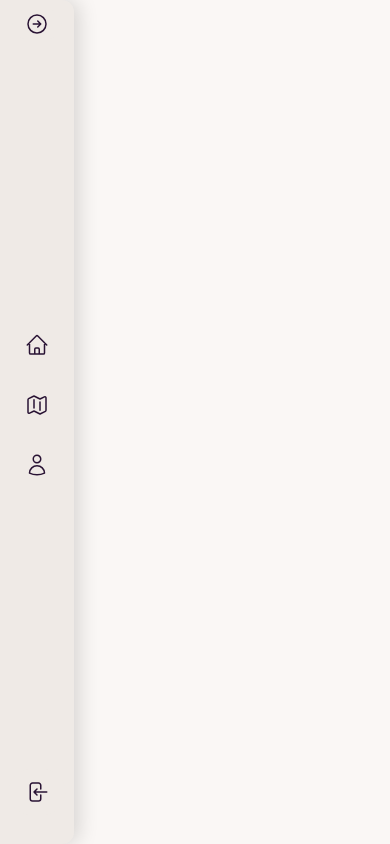
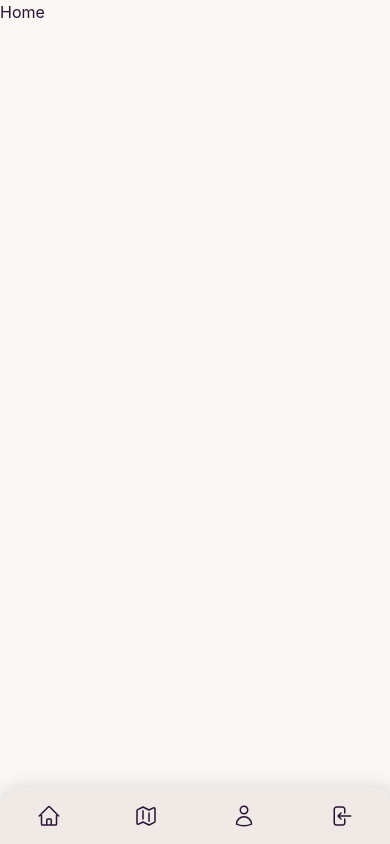
Before and after one commit to WildCodeSchool/2023-03-wns-keller-groupe3, a React (Create React App) app in the folder client/: page / in a window 390 px wide. Built offline with nearby package versions, Linux system fonts and the light colour scheme.

Commit message:
mobile view

```diff
--- a/client/src/components/Nav.tsx
+++ b/client/src/components/Nav.tsx
@@ -1,17 +1,106 @@
 import { useState } from "react";
 import { Link } from "react-router-dom";
+import logo from "../assets/logo.png";
 
 export default function Sidebar() {
   const [isOpen, setIsOpen] = useState(false);
 
   return (
     <div
-      className={`z-10 fixed h-full menu bg-base-200 w-${
-        isOpen ? "48" : "20"
-      } flex justify-between rounded-r-xl shadow-[5px_0px_20px_0px_#00000024]`}
+      className={`z-10 fixed bottom-0 w-full h-14  md:fixed md:h-full md:menu bg-base-200 ${
+        isOpen ? "md:w-48" : "md:w-20"
+      } flex justify-between rounded-tl-xl rounded-tr-xl md:rounded-r-xl md:rounded-tl-none shadow-[5px_0px_20px_0px_#00000024]`}
     >
+      <img
+        alt='logo'
+        className='hidden md:block md:mask mask-circle w-14 mx-auto'
+        src={logo}
+      />
+      <ul className='flex items-center justify-around w-full md:flex-col md:items-start mx-auto'>
+        <li className='md:mb-5'>
+          <Link to='/'>
+            <svg
+              xmlns='http://www.w3.org/2000/svg'
+              fill='none'
+              viewBox='0 0 24 24'
+              stroke-width='1.5'
+              stroke='currentColor'
+              className='w-6 h-6'
+            >
+              <path
+                stroke-linecap='round'
+                stroke-linejoin='round'
+                d='M2.25 12l8.954-8.955c.44-.439 1.152-.439 1.591 0L21.75 12M4.5 9.75v10.125c0 .621.504 1.125 1.125 1.125H9.75v-4.875c0-.621.504-1.125 1.125-1.125h2.25c.621 0 1.125.504 1.125 1.125V21h4.125c.621 0 1.125-.504 1.125-1.125V9.75M8.25 21h8.25'
+              />
+            </svg>
+            {isOpen ? <p className='ml-2'>Acceuil</p> : null}
+          </Link>
+        </li>
+        <li className='md:mb-5'>
+          <Link to='/city'>
+            <svg
+              xmlns='http://www.w3.org/2000/svg'
+              fill='none'
+              viewBox='0 0 24 24'
+              stroke-width='1.5'
+              stroke='currentColor'
+              className='w-6 h-6'
+            >
+              <path
+                stroke-linecap='round'
+                stroke-linejoin='round'
+                d='M9 6.75V15m6-6v8.25m.503 3.498l4.875-2.437c.381-.19.622-.58.622-1.006V4.82c0-.836-.88-1.38-1.628-1.006l-3.869 1.934c-.317.159-.69.159-1.006 0L9.503 3.252a1.125 1.125 0 00-1.006 0L3.622 5.689C3.24 5.88 3 6.27 3 6.695V19.18c0 .836.88 1.38 1.628 1.006l3.869-1.934c.317-.159.69-.159 1.006 0l4.994 2.497c.317.158.69.158 1.006 0z'
+              />
+            </svg>
+            {isOpen ? <p className='ml-2'>Villes</p> : null}
+          </Link>
+        </li>
+        <li className='md:mb-5'>
+          <Link to='/user'>
+            <svg
+              xmlns='http://www.w3.org/2000/svg'
+              fill='none'
+              viewBox='0 0 24 24'
+              stroke-width='1.5'
+              stroke='currentColor'
+              className='w-6 h-6'
+            >
+              <path
+                stroke-linecap='round'
+                stroke-linejoin='round'
+                d='M15.75 6a3.75 3.75 0 11-7.5 0 3.75 3.75 0 017.5 0zM4.501 20.118a7.5 7.5 0 0114.998 0A17.933 17.933 0 0112 21.75c-2.676 0-5.216-.584-7.499-1.632z'
+              />
+            </svg>
+            {isOpen ? <p className='ml-2'>Profil</p> : null}
+          </Link>
+        </li>
+        <li>
+          <Link to='/'>
+            <svg
+              xmlns='http://www.w3.org/2000/svg'
+              fill='none'
+              viewBox='0 0 24 24'
+              stroke-width='1.5'
+              stroke='currentColor'
+              className='w-6 h-6'
+            >
+              <path
+                stroke-linecap='round'
+                stroke-linejoin='round'
+                d='M15.75 9V5.25A2.25 2.25 0 0013.5 3h-6a2.25 2.25 0 00-2.25 2.25v13.5A2.25 2.25 0 007.5 21h6a2.25 2.25 0 002.25-2.25V15M12 9l-3 3m0 0l3 3m-3-3h12.75'
+              />
+            </svg>
+            {isOpen ? (
+              <p className='lowercase font-normal'>Se déconnecter</p>
+            ) : null}
+          </Link>
+        </li>
+      </ul>
       <div className='mx-auto'>
-        <button className='btn btn-sm' onClick={() => setIsOpen(!isOpen)}>
+        <button
+          className='hidden md:block btn btn-sm'
+          onClick={() => setIsOpen(!isOpen)}
+        >
           {!isOpen ? (
             <svg
               xmlns='http://www.w3.org/2000/svg'
@@ -45,86 +134,6 @@ export default function Sidebar() {
           )}
         </button>
       </div>
-      <ul className='flex flex-col mx-auto'>
-        <li className='mb-5'>
-          <Link to='/'>
-            <svg
-              xmlns='http://www.w3.org/2000/svg'
-              fill='none'
-              viewBox='0 0 24 24'
-              stroke-width='1.5'
-              stroke='currentColor'
-              className='w-6 h-6'
-            >
-              <path
-                stroke-linecap='round'
-                stroke-linejoin='round'
-                d='M2.25 12l8.954-8.955c.44-.439 1.152-.439 1.591 0L21.75 12M4.5 9.75v10.125c0 .621.504 1.125 1.125 1.125H9.75v-4.875c0-.621.504-1.125 1.125-1.125h2.25c.621 0 1.125.504 1.125 1.125V21h4.125c.621 0 1.125-.504 1.125-1.125V9.75M8.25 21h8.25'
-              />
-            </svg>
-            {isOpen ? <p className='ml-2'>Acceuil</p> : null}
-          </Link>
-        </li>
-        <li className='mb-5'>
-          <Link to='/city'>
-            <svg
-              xmlns='http://www.w3.org/2000/svg'
-              fill='none'
-              viewBox='0 0 24 24'
-              stroke-width='1.5'
-              stroke='currentColor'
-              className='w-6 h-6'
-            >
-              <path
-                stroke-linecap='round'
-                stroke-linejoin='round'
-                d='M9 6.75V15m6-6v8.25m.503 3.498l4.875-2.437c.381-.19.622-.58.622-1.006V4.82c0-.836-.88-1.38-1.628-1.006l-3.869 1.934c-.317.159-.69.159-1.006 0L9.503 3.252a1.125 1.125 0 00-1.006 0L3.622 5.689C3.24 5.88 3 6.27 3 6.695V19.18c0 .836.88 1.38 1.628 1.006l3.869-1.934c.317-.159.69-.159 1.006 0l4.994 2.497c.317.158.69.158 1.006 0z'
-              />
-            </svg>
-            {isOpen ? <p className='ml-2'>Villes</p> : null}
-          </Link>
-        </li>
-        <li>
-          <Link to='/user'>
-            <svg
-              xmlns='http://www.w3.org/2000/svg'
-              fill='none'
-              viewBox='0 0 24 24'
-              stroke-width='1.5'
-              stroke='currentColor'
-              className='w-6 h-6'
-            >
-              <path
-                stroke-linecap='round'
-                stroke-linejoin='round'
-                d='M15.75 6a3.75 3.75 0 11-7.5 0 3.75 3.75 0 017.5 0zM4.501 20.118a7.5 7.5 0 0114.998 0A17.933 17.933 0 0112 21.75c-2.676 0-5.216-.584-7.499-1.632z'
-              />
-            </svg>
-            {isOpen ? <p className='ml-2'>Profil</p> : null}
-          </Link>
-        </li>
-      </ul>
-      <ul className='flex justify-center mb-5'>
-        <button className='btn'>
-          <svg
-            xmlns='http://www.w3.org/2000/svg'
-            fill='none'
-            viewBox='0 0 24 24'
-            stroke-width='1.5'
-            stroke='currentColor'
-            className='w-6 h-6'
-          >
-            <path
-              stroke-linecap='round'
-              stroke-linejoin='round'
-              d='M15.75 9V5.25A2.25 2.25 0 0013.5 3h-6a2.25 2.25 0 00-2.25 2.25v13.5A2.25 2.25 0 007.5 21h6a2.25 2.25 0 002.25-2.25V15M12 9l-3 3m0 0l3 3m-3-3h12.75'
-            />
-          </svg>
-          {isOpen ? (
-            <p className='lowercase font-normal'>Se déconnecter</p>
-          ) : null}
-        </button>
-      </ul>
     </div>
   );
 }
```
Also changed, not shown: client/src/assets/logo.png (added).
